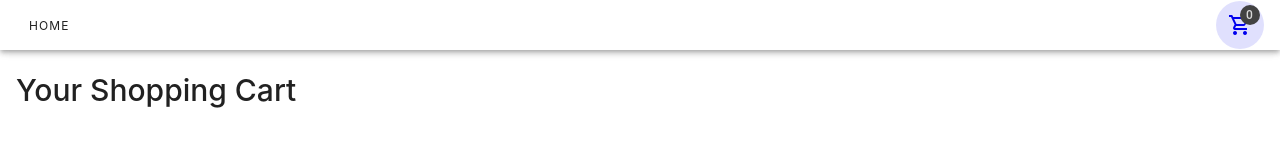
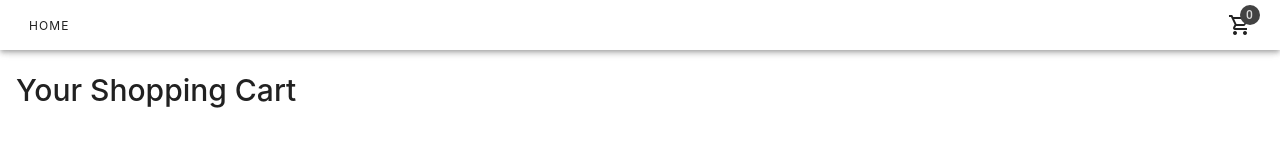
Before and after one commit to arsenyeghiazarian/ecwid-task, a Vue app: page /cart in a window 1280 px wide. Shown: the top 160 px of the page. Built offline with nearby package versions, Linux system fonts and the light colour scheme; the HTML template or start-up script is replaced by a standard one.

Commit message:
Update CartIcon to use programmatic navigation

```diff
--- a/src/components/CartIcon.vue
+++ b/src/components/CartIcon.vue
@@ -1,11 +1,17 @@
 <script lang="ts" setup>
   import { useCartStore } from '@/store/cart';
+  import { useRouter } from 'vue-router';
 
+  const router = useRouter();
   const cart = useCartStore();
+
+  const navigateToCart = () => {
+    router.push('/cart');
+  };
 </script>
 
 <template>
-  <v-btn icon flat variant="icon" class="position-relative" to="/cart">
+  <v-btn icon @click="navigateToCart()">
     <v-badge :content="cart.totalItems" size="small" location="top right">
       <v-icon icon="mdi-cart-outline"></v-icon>
     </v-badge>
```
